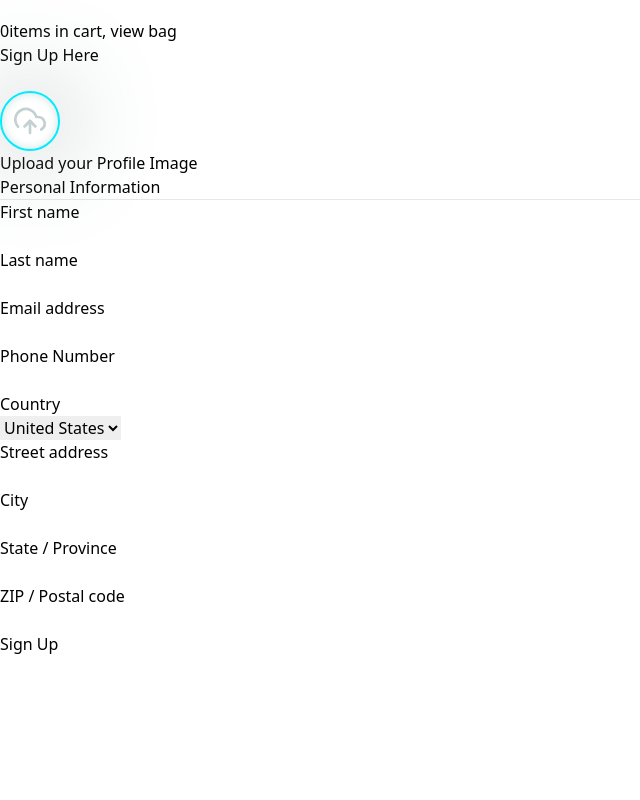
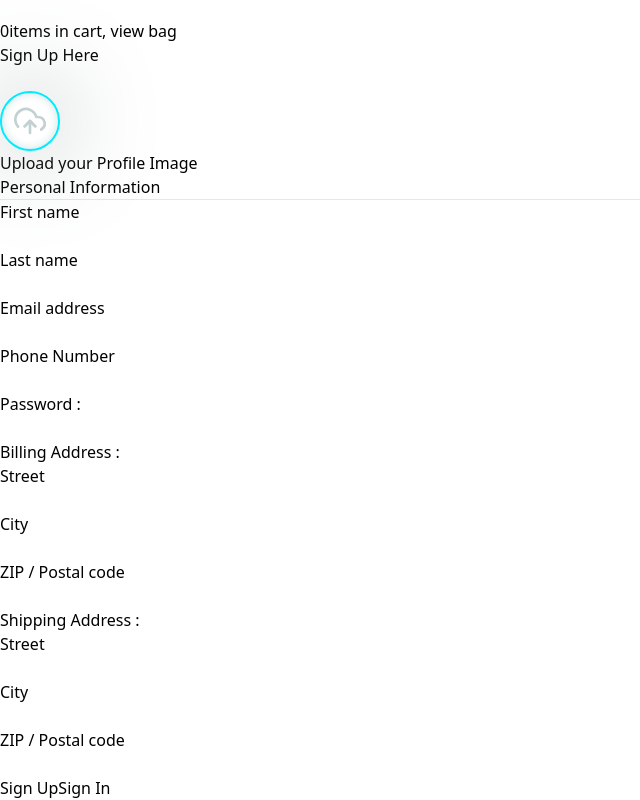
Before and after one commit to Ketan835985/Shopping-Cart-FrontEnd, a React (Vite) app: page /register in a window 1280 px wide. Shown: the part 3422-4222 px from the top of the page, without its empty margins (0-640 px from the left). Before the commit the page ends 4078 px from the top, so only its background shows below. Built offline with nearby package versions, Linux system fonts and the light colour scheme.

Commit message:
Backend Done'

```diff
--- a/src/Components/Register.jsx
+++ b/src/Components/Register.jsx
@@ -4,50 +4,69 @@ import Navbar from './Navbar'
 
 export default function Register() {
     const [formData, setFormData] = useState({
-        name: "",
+        fname: "",
+        lname: "",
         email: "",
+        phone: "",
         password: "",
-        PhoneNumber: "",
-        address: "",
-        city: "",
-        state: "",
-        country: "",
-        postalCode: "",
-        profileImage: "",
+        "address[billing][street]": "",
+        "address[billing][city]": "",
+        "address[billing][pincode]": "",
+        "address[shipping][street]": "",
+        "address[shipping][pincode]": "",
+        "address[shipping][city]": "",
     })
+    const [img , setImg] = useState(null)
+    const [profileImage, setProfileImage] = useState(null);
+    const handleImageChange = (event) => {
+        setProfileImage(event.target.files[0]);
+        const reader = new FileReader();
+        reader.readAsDataURL(event.target.files[0]);
+        reader.onloadend = (e) => {
+            setImg(e.target.result);
+        };
+    };
 
     const handleOnchange = (event) => {
         event.preventDefault();
-        // console.log(event.target.value);
         setFormData({
             ...formData,
-            [event.target.name]: event.target.value
+            [event.target.name]: event.target.value,
         })
     }
-    const handleSubmit = (event) => {
+    const handleSubmit = async (event) => {
         event.preventDefault();
-        // console.log(formData);
-        fetch("http://localhost:5000/api/register", {
+
+        const dataUser = new FormData()
+        for (const key in formData) {
+            dataUser.append(key, formData[key]);
+        }
+        // console.log(profileImage);
+        dataUser.append("profileImage",profileImage);
+        await fetch("http://localhost:3000/register", {
             method: "POST",
             headers: {
-                "Content-Type": "application/json",
+                // "Content-Type": "multipart/form-data; boundary=<calculated when request is sent>",
+                // "Content-Type": "application/x-www-form-urlencoded",
+                // Accept: "application/json",
             },
-            body: JSON.stringify(formData),
+            body: dataUser
+
         })
             .then((res) => res.json())
             .then((res) => {
                 console.log(res);
-                if (res.status== true) {
+                if (res.status == true) {
                     window.location.href = "/login"
                 }
-                else{
+                else {
                     alert(res.message)
                 }
             })
     }
     return (
         <>
-        <Navbar/>
+            <Navbar />
             <form onSubmit={handleSubmit} className="flex m-auto justify-center ">
                 <div className="outer">
                     <div className="sm:mx-auto sm:w-full sm:max-w-sm ">
@@ -57,7 +76,7 @@ export default function Register() {
                         <br></br>
                         <div className="flex text-center gap-3 justify-center ">
                             <div className="input-div flex">
-                                <input className="input" name="profileImage" type="file" aria-required onChange={handleOnchange} />
+                                <input className="input" name="profileImage" type="file" aria-required onChange={handleImageChange} />
                                 <svg
                                     xmlns="http://www.w3.org/2000/svg"
                                     width="1em"
@@ -75,14 +94,13 @@ export default function Register() {
                                     <path d="M20.39 18.39A5 5 0 0 0 18 9h-1.26A8 8 0 1 0 3 16.3" />
                                     <polyline points="16 16 12 12 8 16" />
                                 </svg>
+                                <div> <img src={img} /></div>
                             </div>
                             <div className="text-orange-900 align-middle mt-5"> Upload your Profile Image</div>
                         </div>
                         <span className="message">File selected!</span>
                     </div>
-
                     <div className="mt-10 sm:mx-auto sm:w-full sm:max-w-sm"></div>
-
                     <div className="space-y-12">
                         <div className="border-b border-gray-900/10 pb-12">
                             <h2 className="text-base font-bold leading-7 text-gray-900">Personal Information</h2>
@@ -147,7 +165,7 @@ export default function Register() {
                                         <input
                                             required
                                             id="Phone"
-                                            name="PhoneNumber"
+                                            name="phone"
                                             type="number"
                                             autoComplete="Number"
                                             className="block w-full rounded-md border-0 py-1.5 text-gray-900 shadow-sm ring-1 ring-inset ring-gray-300 placeholder:text-gray-400 focus:ring-2 focus:ring-inset focus:ring-indigo-600 sm:text-sm sm:leading-6 p-3"
@@ -156,36 +174,36 @@ export default function Register() {
                                     </div>
                                 </div>
 
-                                <div className="sm:col-span-3">
-                                    <label htmlFor="country" className="block text-sm font-medium leading-6 text-gray-900">
-                                        Country
+                                <div className="sm:col-span-4">
+                                    <label htmlFor="Number" className="block text-sm font-medium leading-6 text-gray-900">
+                                        Password :
                                     </label>
                                     <div className="mt-2">
-                                        <select
+                                        <input
                                             required
-                                            id="country"
-                                            name="country"
-                                            autoComplete="country-name"
-                                            className="block w-full rounded-md border-0 py-1.5 text-gray-900 shadow-sm ring-1 ring-inset ring-gray-300 focus:ring-2 focus:ring-inset focus:ring-indigo-600 sm:max-w-xs sm:text-sm sm:leading-6 p-3"
+                                            id="Password"
+                                            name="password"
+                                            type="password"
+                                            autoComplete="Number"
+                                            className="block w-full rounded-md border-0 py-1.5 text-gray-900 shadow-sm ring-1 ring-inset ring-gray-300 placeholder:text-gray-400 focus:ring-2 focus:ring-inset focus:ring-indigo-600 sm:text-sm sm:leading-6 p-3"
                                             onChange={handleOnchange}
-                                        >
-                                            <option>United States</option>
-                                            <option>Canada</option>
-                                            <option>Mexico</option>
-                                        </select>
+                                        />
                                     </div>
                                 </div>
 
                                 <div className="col-span-full">
+                                    <h2 className="text-gray-700">
+                                        Billing Address :
+                                    </h2>
                                     <label htmlFor="street-address" className="block text-sm font-medium leading-6 text-gray-900">
-                                        Street address
+                                        Street
                                     </label>
                                     <div className="mt-2">
                                         <input
                                             required
                                             type="text"
-                                            name="address"
-                                            id="street-address"
+                                            name="address[billing][street]"
+                                            id="address[billing][street]"
                                             autoComplete="street-address"
                                             className="block w-full rounded-md border-0 py-1.5 text-gray-900 shadow-sm ring-1 ring-inset ring-gray-300 placeholder:text-gray-400 focus:ring-2 focus:ring-inset focus:ring-indigo-600 sm:text-sm sm:leading-6 p-3"
                                             onChange={handleOnchange}
@@ -201,26 +219,60 @@ export default function Register() {
                                         <input
                                             required
                                             type="text"
-                                            name="city"
-                                            id="city"
+                                            name="address[billing][city]"
+                                            id="address[billing][city]"
                                             autoComplete="address-level2"
                                             className="block w-full rounded-md border-0 py-1.5 text-gray-900 shadow-sm ring-1 ring-inset ring-gray-300 placeholder:text-gray-400 focus:ring-2 focus:ring-inset focus:ring-indigo-600 sm:text-sm sm:leading-6 p-3"
                                             onChange={handleOnchange}
                                         />
                                     </div>
                                 </div>
-
                                 <div className="sm:col-span-2">
-                                    <label htmlFor="region" className="block text-sm font-medium leading-6 text-gray-900">
-                                        State / Province
+                                    <label htmlFor="postal-code" className="block text-sm font-medium leading-6 text-gray-900">
+                                        ZIP / Postal code
                                     </label>
                                     <div className="mt-2">
                                         <input
                                             required
                                             type="text"
-                                            name="region"
-                                            id="region"
-                                            autoComplete="address-level1"
+                                            name="address[billing][pincode]"
+                                            id="address[billing][pincode]"
+                                            autoComplete="postal-code"
+                                            className="block w-full rounded-md border-0 py-1.5 text-gray-900 shadow-sm ring-1 ring-inset ring-gray-300 placeholder:text-gray-400 focus:ring-2 focus:ring-inset focus:ring-indigo-600 sm:text-sm sm:leading-6 p-3"
+                                            onChange={handleOnchange}
+                                        />
+                                    </div>
+                                </div>
+                                <div className="col-span-full">
+                                    <h2 className="text-gray-700">
+                                        Shipping Address :
+                                    </h2>
+                                    <label htmlFor="street-address" className="block text-sm font-medium leading-6 text-gray-900">
+                                        Street
+                                    </label>
+                                    <div className="mt-2">
+                                        <input
+                                            required
+                                            type="text"
+                                            name="address[shipping][street]"
+                                            id="street-address"
+                                            autoComplete="street-address"
+                                            className="block w-full rounded-md border-0 py-1.5 text-gray-900 shadow-sm ring-1 ring-inset ring-gray-300 placeholder:text-gray-400 focus:ring-2 focus:ring-inset focus:ring-indigo-600 sm:text-sm sm:leading-6 p-3"
+                                            onChange={handleOnchange}
+                                        />
+                                    </div>
+                                </div>
+                                <div className="sm:col-span-2 sm:col-start-1">
+                                    <label htmlFor="city" className="block text-sm font-medium leading-6 text-gray-900">
+                                        City
+                                    </label>
+                                    <div className="mt-2">
+                                        <input
+                                            required
+                                            type="text"
+                                            name="address[shipping][city]"
+                                            id="city"
+                                            autoComplete="address-level2"
                                             className="block w-full rounded-md border-0 py-1.5 text-gray-900 shadow-sm ring-1 ring-inset ring-gray-300 placeholder:text-gray-400 focus:ring-2 focus:ring-inset focus:ring-indigo-600 sm:text-sm sm:leading-6 p-3"
                                             onChange={handleOnchange}
                                         />
@@ -235,7 +287,7 @@ export default function Register() {
                                         <input
                                             required
                                             type="text"
-                                            name="pin"
+                                            name="address[shipping][pincode]"
                                             id="postal-code"
                                             autoComplete="postal-code"
                                             className="block w-full rounded-md border-0 py-1.5 text-gray-900 shadow-sm ring-1 ring-inset ring-gray-300 placeholder:text-gray-400 focus:ring-2 focus:ring-inset focus:ring-indigo-600 sm:text-sm sm:leading-6 p-3"
@@ -243,14 +295,20 @@ export default function Register() {
                                         />
                                     </div>
                                 </div>
-                                <div>
+                            </div>
+                            <div className="flex">
                                 <button
                                     type="submit"
-                                        className="flex w-full justify-center rounded-md bg-indigo-600 px-3 py-1.5 text-sm font-semibold leading-6 text-white shadow-sm hover:bg-indigo-500 focus-visible:outline focus-visible:outline-2 focus-visible:outline-offset-2 focus-visible:outline-indigo-600"
+                                    className="flex w-half justify-center rounded-md bg-indigo-600 px-3 py-1.5 text-sm font-semibold leading-6 text-white shadow-sm hover:bg-indigo-500 focus-visible:outline focus-visible:outline-2 focus-visible:outline-offset-2 focus-visible:outline-indigo-600 mt-4 mr-6 "
                                 >
                                     Sign Up
                                 </button>
-                                </div>
+                                <button
+                                    className="flex w-half justify-center rounded-md bg-indigo-600 px-3 py-1.5 text-sm font-semibold leading-6 text-white shadow-sm hover:bg-indigo-500 focus-visible:outline focus-visible:outline-2 focus-visible:outline-offset-2 focus-visible:outline-indigo-600 mt-4 mr-6"
+                                >
+                                    Sign In
+                                </button>
+
                             </div>
                         </div>
                     </div>
```
Lines whose indentation alone changed are shown as unchanged.
